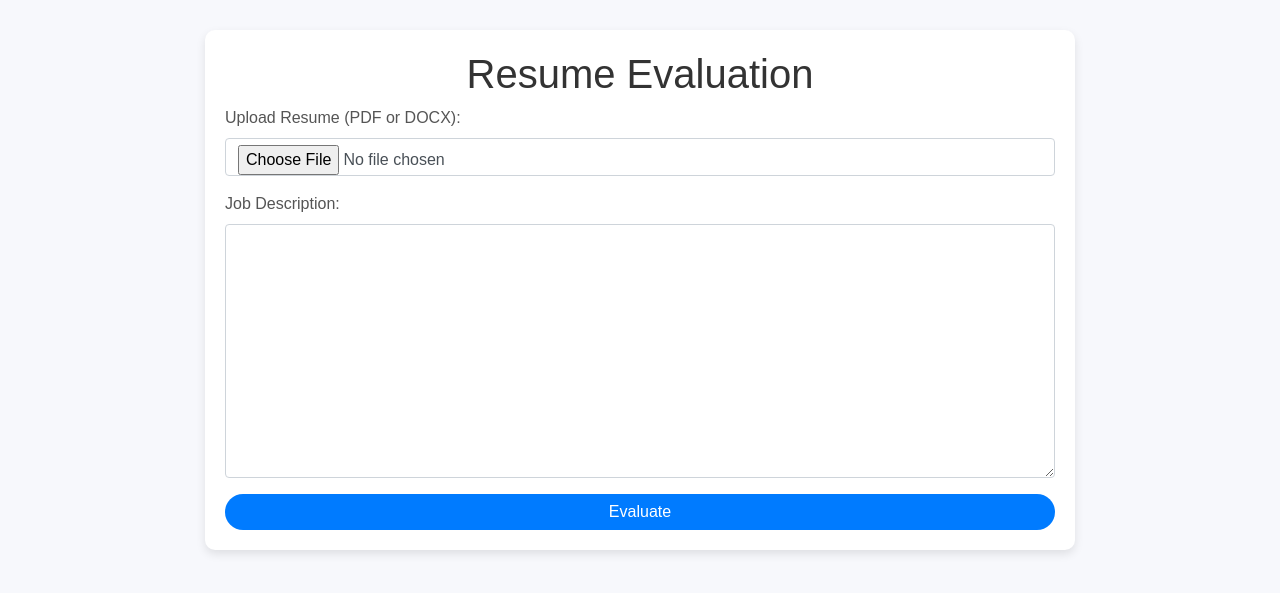
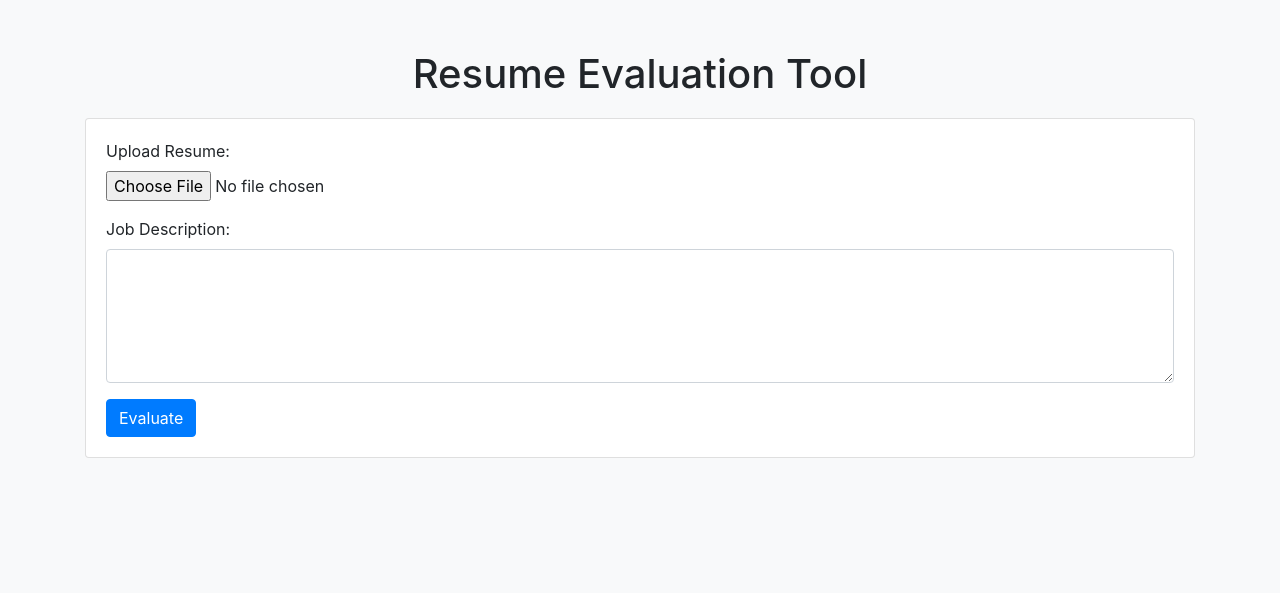
Before and after one commit to firstPole/resumeEvaluator, a Python web app: template templates/index.html in a window 1280 px wide. Shown: the top 593 px of the page. Run offline with Jinja, Linux system fonts and the light colour scheme; the template is opened without the code that fills it, so the values that code supplies are empty; some libraries are stand-ins or nearby versions.

Commit message:
better UI, better skills extractions for matching and non-matching skills

```diff
--- a/templates/index.html
+++ b/templates/index.html
@@ -1,227 +1,176 @@
 <!DOCTYPE html>
 <html lang="en">
-
 <head>
     <meta charset="UTF-8">
     <meta name="viewport" content="width=device-width, initial-scale=1.0">
     <title>Resume Evaluation</title>
-    <!-- Bootstrap CSS -->
-    <link href="https://maxcdn.bootstrapcdn.com/bootstrap/4.5.2/css/bootstrap.min.css" rel="stylesheet">
-    <!-- Chart.js -->
-    <script src="https://cdn.jsdelivr.net/npm/chart.js"></script>
-    <!-- Custom CSS -->
+    <link rel="stylesheet" href="https://stackpath.bootstrapcdn.com/bootstrap/4.5.2/css/bootstrap.min.css">
     <style>
         body {
-            background-color: #f7f8fc;
-            color: #333;
-            margin: 0;
-            padding: 0;
-            font-family: 'Arial', sans-serif;
+            background-color: #f8f9fa;
         }
-
         .container {
-            margin-top: 30px;
-            max-width: 900px;
+            margin-top: 50px;
         }
-
-        .card {
-            padding: 20px;
-            box-shadow: 0 4px 10px rgba(0, 0, 0, 0.1);
-            border-radius: 10px;
-            margin-bottom: 30px;
-            border: none;
-        }
-
-        .btn-custom {
-            background-color: #007bff;
-            color: white;
-            border-radius: 20px;
-            border: none;
-            transition: background-color 0.3s ease;
-        }
-
-        .btn-custom:hover {
-            background-color: #0056b3;
-        }
-
-        .chart-container {
-            height: 300px;
-            width: 300px;
-            margin: auto;
-        }
-
-        .text-highlight {
-            font-size: 24px;
-            font-weight: bold;
-            margin-top: 10px;
-        }
-
-        #resultArea {
-            display: none;
+        .result-section {
             margin-top: 30px;
         }
-
-        .tag {
-            display: inline-block;
-            background-color: #007bff;
-            color: white;
-            padding: 5px 10px;
-            margin: 5px;
-            border-radius: 20px;
-            font-size: 14px;
-        }
-
-        #tagsList,
-        #nonMatchingTagsList {
+        .card {
             margin-top: 20px;
         }
-
+        .chart-container {
+            position: relative;
+            height: 400px; /* Increased height */
+            width: 100%;
+        }
+        .chart-text {
+            position: absolute;
+            top: 50%;
+            left: 50%;
+            transform: translate(-50%, -50%);
+            font-size: 1.5rem;
+            text-align: center;
+        }
         .tags-container {
+            padding: 10px;
+        }
+        .tags {
+            list-style-type: none;
+            padding: 0;
+        }
+        .tags li {
+            display: inline-block;
+            margin: 5px;
+            padding: 5px 10px;
+            background-color: #17a2b8;
+            color: white;
+            border-radius: 3px;
+            white-space: nowrap; /* Prevent text wrapping */
+        }
+        .non-matching-tags li {
+            background-color: #dc3545;
+        }
+        .progress-bar-container {
             margin-top: 30px;
+            text-align: center;
         }
-
-        .match-info {
-            font-size: 18px;
-            font-weight: bold;
-            margin-bottom: 20px;
-            color: #007bff;
+        .progress-bar {
+            height: 30px;
         }
-
-        .row.align-items-center {
-            align-items: center;
-        }
-
-        h1, h2, h3 {
-            color: #333;
-        }
-
-        form .form-group label {
-            color: #555;
+        .progress-bar-text {
+            margin-top: 10px;
         }
     </style>
 </head>
-
 <body>
     <div class="container">
+        <h1 class="text-center">Resume Evaluation Tool</h1>
         <div class="card">
-            <h1 class="text-center">Resume Evaluation</h1>
-            <form id="evaluationForm" action="/evaluate" method="post" enctype="multipart/form-data">
+            <div class="card-body">
+                <form id="evaluation-form">
                     <div class="form-group">
-                    <label for="resume_file">Upload Resume (PDF or DOCX):</label>
-                    <input type="file" id="resume_file" name="resume_file" accept=".pdf, .docx" class="form-control"
-                        required>
+                        <label for="resume_file">Upload Resume:</label>
+                        <input type="file" class="form-control-file" id="resume_file" name="resume_file" required>
                     </div>
                     <div class="form-group">
                         <label for="job_description">Job Description:</label>
-                    <textarea id="job_description" name="job_description" class="form-control" rows="10"
-                        required></textarea>
+                        <textarea class="form-control" id="job_description" name="job_description" rows="5" required></textarea>
                     </div>
-                <button type="submit" class="btn btn-custom btn-block">Evaluate</button>
+                    <button type="submit" class="btn btn-primary">Evaluate</button>
                 </form>
             </div>
-        <!-- Result area -->
-        <div id="resultArea" class="card">
-            <h2 class="text-center">Evaluation Result</h2>
-            <div class="match-info text-center" id="matchInfo">Match Info</div>
-            <div class="row align-items-center">
-                <div class="col-md-6 text-center">
+        </div>
+        <div id="progress-section" class="progress-bar-container d-none">
+            <div class="progress">
+                <div class="progress-bar progress-bar-striped progress-bar-animated" role="progressbar" style="width: 100%;" aria-valuenow="100" aria-valuemin="0" aria-valuemax="100"></div>
+            </div>
+            <div class="progress-bar-text">Evaluating...</div>
+        </div>
+        <div id="result-section" class="result-section d-none">
+            <div class="row">
+                <div class="col-md-6">
+                    <div class="card">
+                        <div class="card-body">
+                            <h3>Match Score</h3>
                             <div class="chart-container">
-                        <canvas id="matchScoreChart"></canvas>
+                                <canvas id="match-chart"></canvas>
+                                <div id="chart-text" class="chart-text"></div>
+                            </div>
+                        </div>
                     </div>
                 </div>
                 <div class="col-md-6">
-                    <div class="tags-container">
-                        <h3>Matched Relevant Tags</h3>
-                        <div id="tagsList"></div>
+                    <div class="card tags-container">
+                        <div class="card-body">
+                            <h3>Relevant Tags</h3>
+                            <ul id="relevant-tags" class="tags"></ul>
+                        </div>
+                    </div>
+                    <div class="card tags-container">
+                        <div class="card-body">
                             <h3>Non-Matching Tags</h3>
-                        <div id="nonMatchingTagsList"></div>
+                            <ul id="non-matching-tags" class="tags non-matching-tags"></ul>
                         </div>
                     </div>
                 </div>
             </div>
         </div>
-
-    <!-- Bootstrap JS and dependencies -->
+    </div>
     <script src="https://code.jquery.com/jquery-3.5.1.min.js"></script>
-    <script src="https://cdn.jsdelivr.net/npm/@popperjs/core@2.9.3/dist/umd/popper.min.js"></script>
-    <script src="https://maxcdn.bootstrapcdn.com/bootstrap/4.5.2/js/bootstrap.min.js"></script>
-    <!-- Chart.js Script -->
+    <script src="https://cdn.jsdelivr.net/npm/chart.js"></script>
     <script>
-        var currentChart = null;
-
-        document.getElementById('evaluationForm').addEventListener('submit', function (event) {
-            event.preventDefault();
-
-            var formData = new FormData(this);
-
+        $(document).ready(function() {
+            $('#evaluation-form').on('submit', function(e) {
+                e.preventDefault();
+                $('#progress-section').removeClass('d-none');
+                let formData = new FormData(this);
                 $.ajax({
                     url: '/evaluate',
                     type: 'POST',
                     data: formData,
+                    contentType: false,
                     processData: false,
-                contentType: false,
-                success: function (data) {
-                    document.getElementById('resultArea').style.display = 'block';
+                    success: function(response) {
+                        $('#progress-section').addClass('d-none');
+                        $('#result-section').removeClass('d-none');
+                        $('#chart-text').text(Math.round(response.match_score) + '%');
 
-                    if (currentChart) {
-                        currentChart.destroy();
-                    }
-                    var ctx = document.getElementById('matchScoreChart').getContext('2d');
-                    currentChart = new Chart(ctx, {
-                        type: 'pie',
+                        // Update chart
+                        let ctx = document.getElementById('match-chart').getContext('2d');
+                        new Chart(ctx, {
+                            type: 'doughnut',
                             data: {
-                            labels: ['Match', 'No Match'],
                                 datasets: [{
-                                label: 'Match Score',
-                                data: [data.match_score, 100 - data.match_score],
-                                backgroundColor: ['#4CAF50', '#FFC107'],
-                                borderColor: ['#fff', '#fff'],
-                                borderWidth: 1
+                                    data: [response.match_score, 100 - response.match_score],
+                                    backgroundColor: ['#17a2b8', '#e9ecef']
                                 }]
                             },
                             options: {
-                            responsive: true,
-                            plugins: {
-                                legend: {
-                                    position: 'bottom',
-                                },
-                                tooltip: {
-                                    callbacks: {
-                                        label: function (tooltipItem) {
-                                            return tooltipItem.label + ': ' + Math.round(tooltipItem.raw) + '%';
-                                        }
-                                    }
-                                }
-                            }
+                                cutoutPercentage: 80,
+                                tooltips: { enabled: false },
+                                hover: { mode: null }
                             }
                         });
 
-                    document.getElementById('matchInfo').innerText = 'Match Score: ' + data.match_score.toFixed(2) + '%';
-
-                    var tagsList = document.getElementById('tagsList');
-                    tagsList.innerHTML = '';
-                    data.relevant_tags.forEach(function (tag) {
-                        var tagElement = document.createElement('span');
-                        tagElement.className = 'tag';
-                        tagElement.innerText = tag;
-                        tagsList.appendChild(tagElement);
+                        // Update relevant tags
+                        $('#relevant-tags').empty();
+                        response.relevant_tags.forEach(function(tag) {
+                            $('#relevant-tags').append('<li>' + tag + '</li>');
                         });
 
-                    var nonMatchingTagsList = document.getElementById('nonMatchingTagsList');
-                    nonMatchingTagsList.innerHTML = '';
-                    data.non_matching_tags.forEach(function (tag) {
-                        var tagElement = document.createElement('span');
-                        tagElement.className = 'tag';
-                        tagElement.innerText = tag;
-                        nonMatchingTagsList.appendChild(tagElement);
+                        // Update non-matching tags
+                        $('#non-matching-tags').empty();
+                        response.non_matching_tags.forEach(function(tag) {
+                            $('#non-matching-tags').append('<li>' + tag + '</li>');
                         });
                     },
-                error: function (xhr, status, error) {
-                    console.error('Error:', status, error);
+                    error: function(error) {
+                        $('#progress-section').addClass('d-none');
+                        console.error(error);
                     }
+                });
             });
         });
     </script>
 </body>
-
 </html>
--- a/templates/optimize_resume.html
+++ b/templates/optimize_resume.html
@@ -31,6 +31,9 @@
         }
         .form-check {
             margin-bottom: 10px;
+        }
+        .form-check-label {
+            font-size: 1rem;
         }
     </style>
 </head>
```
Lines whose indentation alone changed are shown as unchanged.
